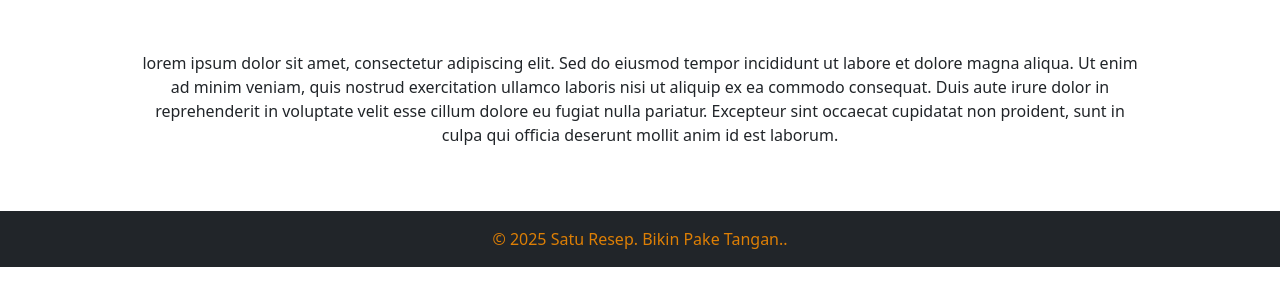
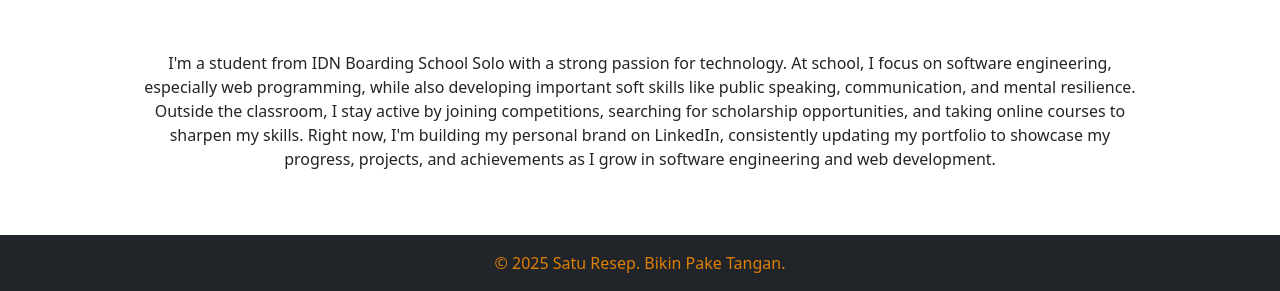
Before and after one commit to FaishalFaiz/satu-resep-foodreceipfinder, a plain HTML site: page Pages/about.html in a window 1280 px wide. Shown: the part 563-854 px from the top of the page. Before the commit the page ends 830 px from the top, so only its background shows below. Drawn offline with nearby package versions, Linux system fonts and the light colour scheme.

Commit message:
LAST COMMIT YEAHHH

```diff
--- a/Pages/about.html
+++ b/Pages/about.html
@@ -33,8 +33,7 @@
 
     <main class="d-flex flex-column mt-5 align-items-center">
         <div class="w-50 d-flex justify-content-center p-3">
-            <img src="../Assets/profile.jpg" alt="Menu Image"
-                id="menu-image" class="w-100 img-thumbnail" />
+            <img src="../Assets/profile.jpg" alt="Menu Image" id="menu-image" class="w-100 img-thumbnail" />
         </div>
         <h2 class="display-5 fw-semibold mt-5">
             About Me
@@ -42,14 +41,22 @@
 
         <div class="w-100 my-5 d-flex flex-column align-items-center">
             <p id="menu-instruction" class="w-100 text-center">
-                lorem ipsum dolor sit amet, consectetur adipiscing elit. Sed do eiusmod tempor incididunt ut labore et dolore magna aliqua. Ut enim ad minim veniam, quis nostrud exercitation ullamco laboris nisi ut aliquip ex ea commodo consequat. Duis aute irure dolor in reprehenderit in voluptate velit esse cillum dolore eu fugiat nulla pariatur. Excepteur sint occaecat cupidatat non proident, sunt in culpa qui officia deserunt mollit anim id est laborum.
+                I'm a student from IDN Boarding School Solo with a strong passion for technology. At school, I focus on
+                software engineering, especially web programming, while also developing important soft skills like
+                public speaking, communication, and mental resilience.
+
+                Outside the classroom, I stay active by joining competitions, searching for scholarship opportunities,
+                and taking online courses to sharpen my skills.
+
+                Right now, I'm building my personal brand on LinkedIn, consistently updating my portfolio to showcase my
+                progress, projects, and achievements as I grow in software engineering and web development.
             </p>
         </div>
     </main>
 
     <footer class="container-fluid bg-dark">
         <div class="text-center p-3 text-orange">
-            © 2025 Satu Resep. Bikin Pake Tangan..
+            © 2025 Satu Resep. Bikin Pake Tangan.
         </div>
     </footer>
     <!-- My Script Bootstrap, Axios & JavaScript -->
```
Also changed, not shown: Pages/index.html (+1 -1 lines).
